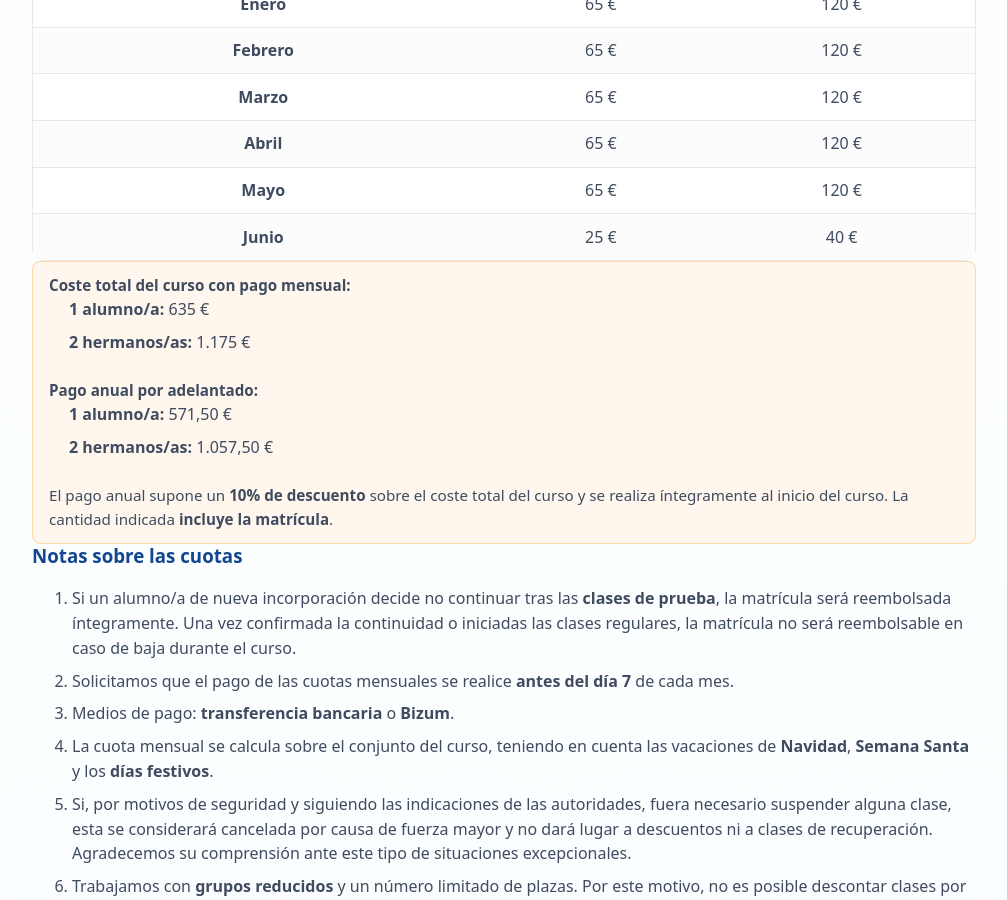
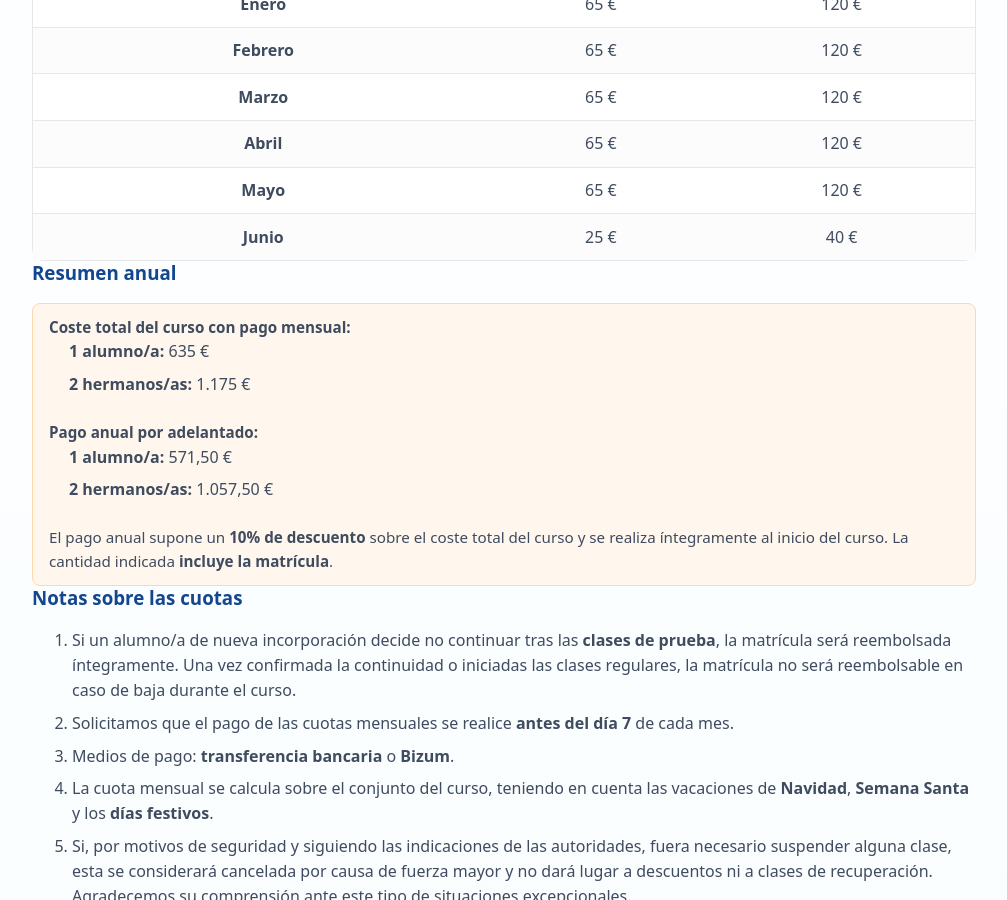
Before and after one commit to dixonbruce/englishco, a Jekyll site: the page built from condiciones.html, in a window 1280 px wide and 900 px high, scrolled down 907 px. Shown: the whole window, without its empty margins (136-1143 px from the left). Built offline with Jekyll 4.4.1, drawn with Linux system fonts in a browser that asks for light colours.

Commit message:
Update condiciones.html

```diff
--- a/condiciones.html
+++ b/condiciones.html
@@ -141,6 +141,8 @@ permalink: "/condiciones.html"
   <!-- ===================================================== -->
   <!-- RESUMEN ANUAL -->
   <!-- ===================================================== -->
+
+  <h3>Resumen anual</h3>
 
 <div class="note">
 
```
Lines whose indentation alone changed are shown as unchanged.
